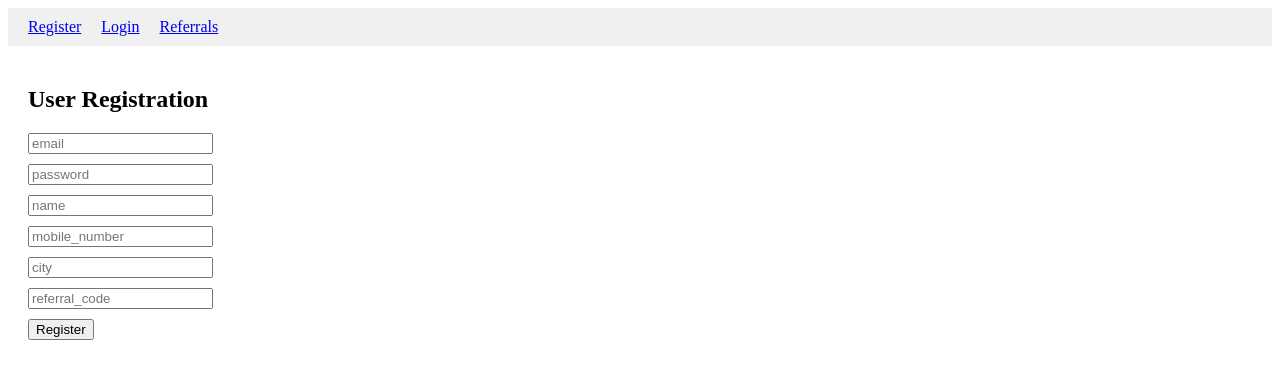
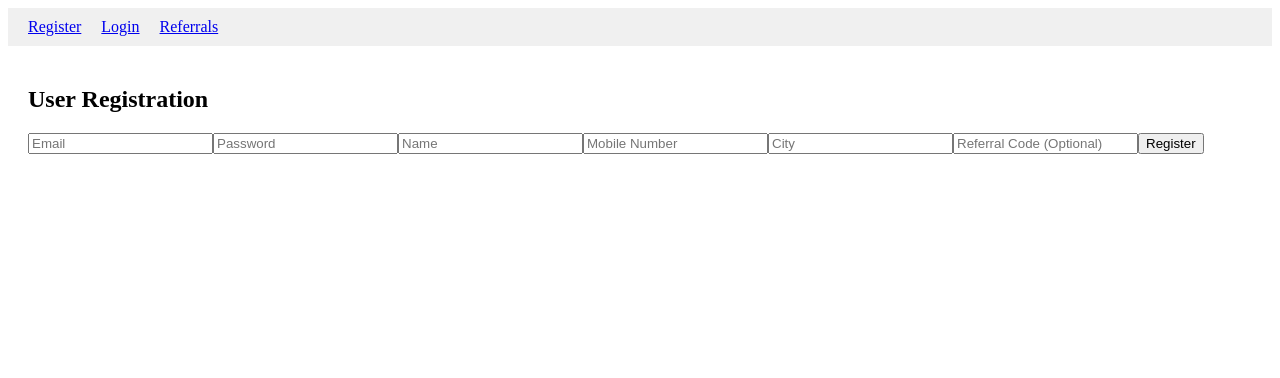
Before and after one commit to Shravan-Shanbhag2001/Django_UserApp, a React (Create React App) app in the folder frontend/: page /register in a window 1280 px wide. Shown: the top 378 px of the page. Built offline with nearby package versions, Linux system fonts and the light colour scheme.

Commit message:
Update Register.js

```diff
--- a/frontend/src/components/Register.js
+++ b/frontend/src/components/Register.js
@@ -30,19 +30,56 @@ function Register() {
     <div style={{ padding: "20px" }}>
       <h2>User Registration</h2>
 <form onSubmit={handleSubmit}>
-        {Object.keys(formData).map((field) => (
-          <div key={field} style={{ marginBottom: "10px" }}>
   <input
-              type={field === "password" ? "password" : "text"}
-              name={field}
-              placeholder={field}
-              value={formData[field]}
+    type="email"
+    name="email"
+    placeholder="Email"
+    value={formData.email}
+    onChange={handleChange}
+    required
+  />
+  <input
+    type="password"
+    name="password"
+    placeholder="Password"
+    value={formData.password}
+    onChange={handleChange}
+    required
+  />
+  <input
+    type="text"
+    name="name"
+    placeholder="Name"
+    value={formData.name}
+    onChange={handleChange}
+    required
+  />
+  <input
+    type="tel"
+    name="mobile_number"
+    placeholder="Mobile Number"
+    value={formData.mobile_number}
+    onChange={handleChange}
+    required
+  />
+  <input
+    type="text"
+    name="city"
+    placeholder="City"
+    value={formData.city}
+    onChange={handleChange}
+    required
+  />
+  <input
+    type="text"
+    name="referral_code"
+    placeholder="Referral Code (Optional)"
+    value={formData.referral_code}
     onChange={handleChange}
   />
-          </div>
-        ))}
   <button type="submit">Register</button>
 </form>
+
       {message && <p>{message}</p>}
     </div>
   );
```
Lines whose indentation alone changed are shown as unchanged.
